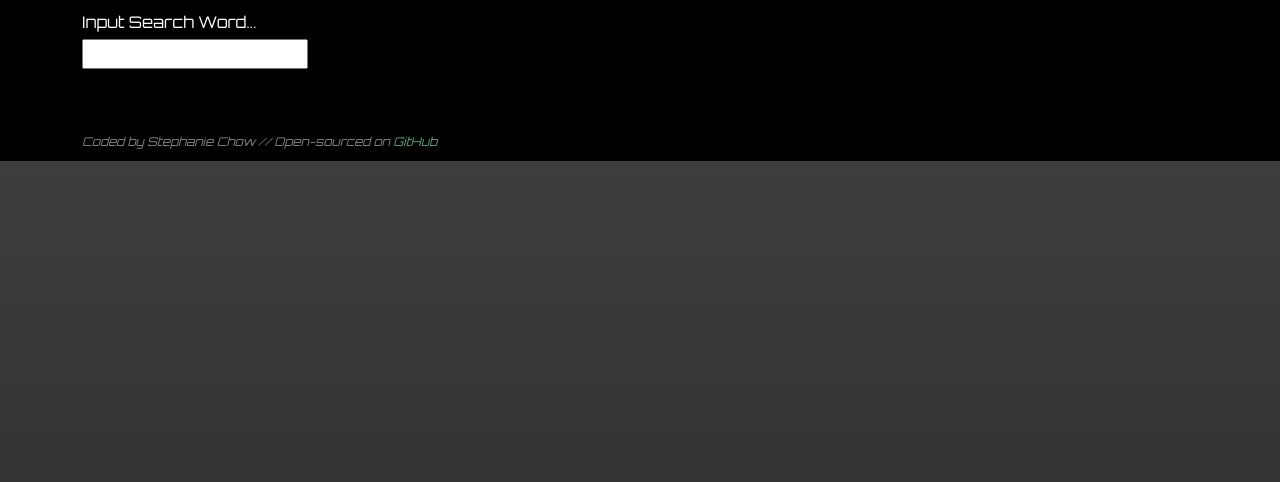
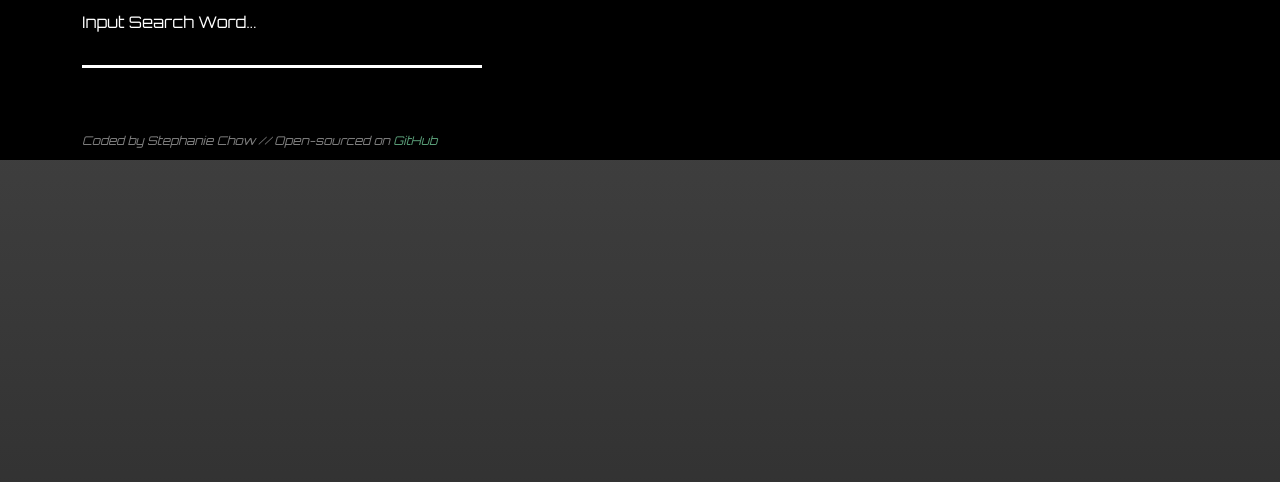
Before and after one commit to stoofaloof/final-react-dictionary, a React (Create React App) app: page / in a window 1280 px wide. Shown: the top 482 px of the page. Built offline with nearby package versions, Linux system fonts and the light colour scheme; no server answers.

Commit message:
Form styling

```diff
--- a/src/App.css
+++ b/src/App.css
@@ -27,11 +27,3 @@ footer {
   font-style: italic;
   padding: 0px 0px 10px 0px;
 }
-
-form {
-  padding: 0px 0px 40px 0px;
-}
-
-ul {
-  list-style: none;
-}
--- /dev/null
+++ b/src/Dictionary.css
@@ -0,0 +1,19 @@
+form {
+  padding: 0px 0px 40px 0px;
+}
+
+input {
+  background-color: black;
+  border-bottom-width: 3px;
+  border-top: none;
+  border-left: none;
+  border-right: none;
+  border-color: white;
+
+  color: white;
+  width: 400px;
+}
+
+ul {
+  list-style: none;
+}
--- a/src/Dictionary.js
+++ b/src/Dictionary.js
@@ -1,6 +1,7 @@
 import axios from "axios";
 import React, { useState } from "react";
 import Results from "./Results";
+import "./Dictionary.css";
 
 export default function Dictionary(props) {
   const [searchWord, setsearchWord] = useState(props.default);
```
